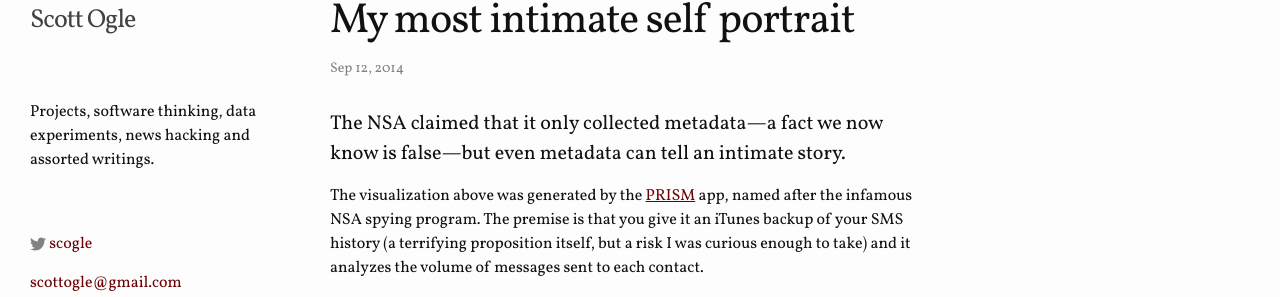
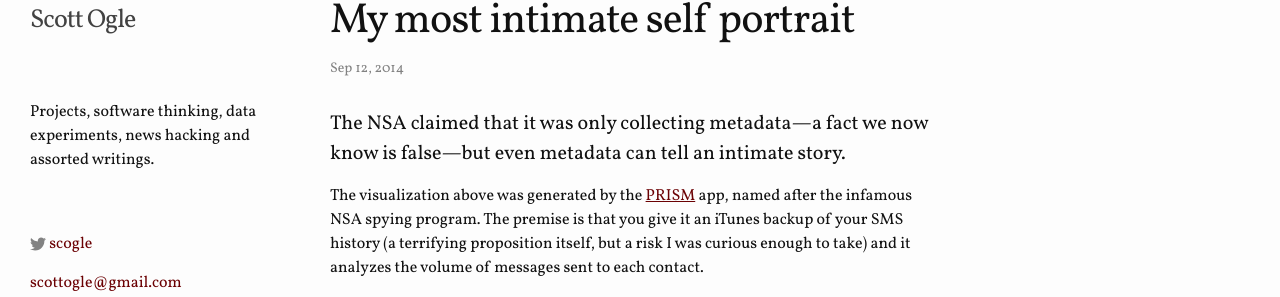
Before and after one commit to scogle/scogle.github.io, a Jekyll site: the page built from _posts/2014-09-12-my-most-intimate-self-portrait.markdown, in a window 1280 px wide. Shown: the part 778-1075 px from the top of the page. Built offline with Jekyll 4.4.1, drawn with Linux system fonts in a browser that asks for light colours.

Commit message:
las small edit to 'portrait'

```diff
--- a/_posts/2014-09-12-my-most-intimate-self-portrait.markdown
+++ b/_posts/2014-09-12-my-most-intimate-self-portrait.markdown
@@ -7,7 +7,7 @@ header_img: /img/prism_screenshot_09-12-12_14_02.png
 header_img_alt: "My most intimate self portrait - visualizing a year of SMS messages"
 ---
 
-####The NSA claimed that it only collected metadata&mdash;a fact we now know is false&mdash;but even metadata can tell an intimate story.
+####The NSA claimed that it was only collecting metadata&mdash;a fact we now know is false&mdash;but even metadata can tell an intimate story.
 
 The visualization above was generated by the [PRISM](http://prismviz.com/) app, named after the infamous NSA spying program.  The premise is that you give it an iTunes backup of your SMS history (a terrifying proposition itself, but a risk I was curious enough to take) and it analyzes the volume of messages sent to each contact.
 
```
